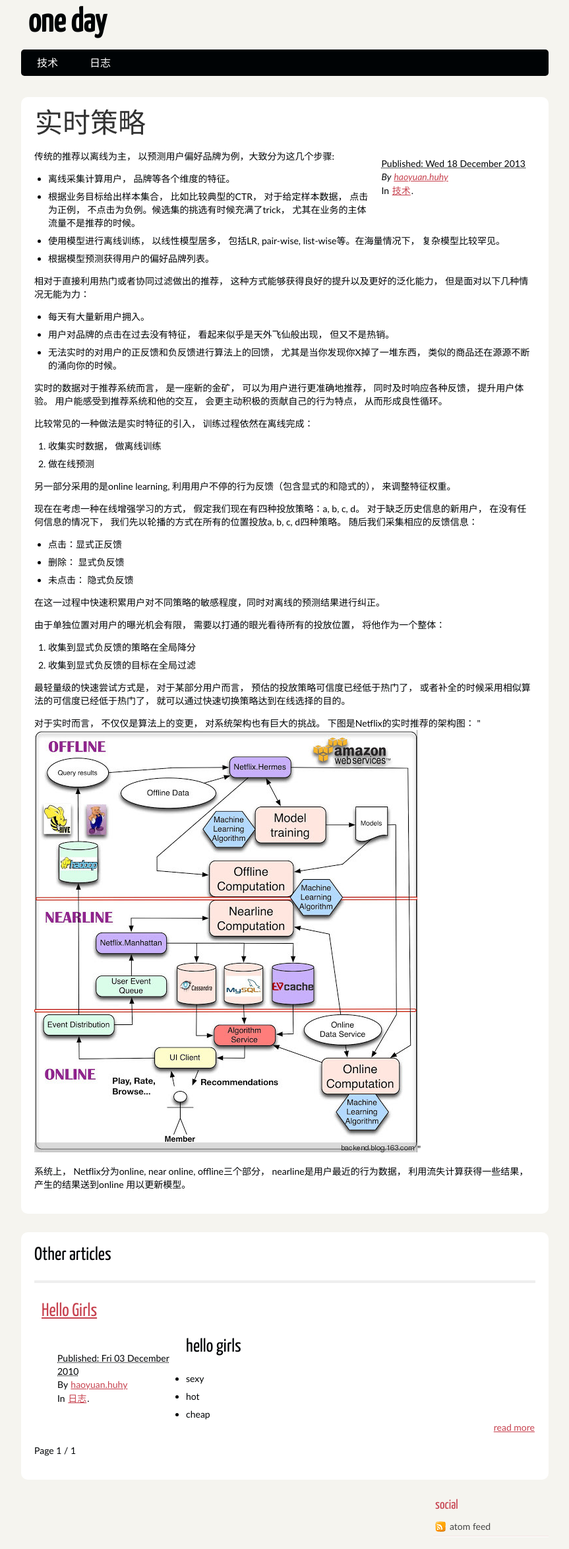
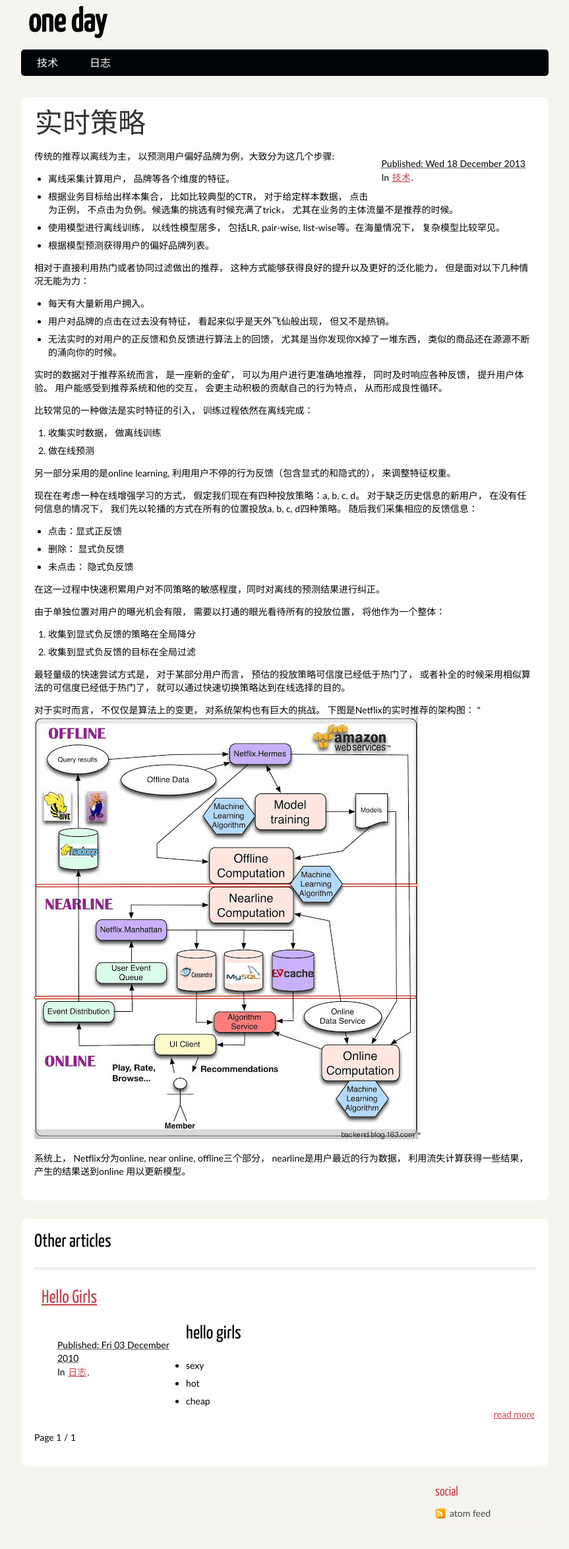
Before and after one commit to adays/adays.github.io, a plain HTML site: page author/haoyuanhuhy.html in a window 1280 px wide. Shown: the top 2347 px of the page at 66% size, without its empty margins (208-1071 px from the left). Drawn offline with Linux system fonts and the light colour scheme.

Commit message:
Update documentation

```diff
--- a/author/haoyuanhuhy.html
+++ b/author/haoyuanhuhy.html
@@ -28,9 +28,6 @@
                 Published: Wed 18 December 2013
         </abbr>
 
-        <address class="vcard author">
-                By                         <a class="url fn" href="/author/haoyuanhuhy.html">haoyuan.huhy</a>
-        </address>
 <p>In <a href="/category/ji-zhu.html">技术</a>. </p>
 
 </footer><!-- /.post-info --><p>传统的推荐以离线为主， 以预测用户偏好品牌为例，大致分为这几个步骤:</p>
@@ -90,9 +87,6 @@
                 Published: Fri 03 December 2010
         </abbr>
 
-        <address class="vcard author">
-                By                         <a class="url fn" href="/author/haoyuanhuhy.html">haoyuan.huhy</a>
-        </address>
 <p>In <a href="/category/ri-zhi.html">日志</a>. </p>
 
 </footer><!-- /.post-info -->                <h1>hello girls</h1>
```
Also changed, not shown: category/ji-zhu.html (+0 -3 lines), category/ri-zhi.html (+0 -3 lines), hello-girls.html (+0 -3 lines), index.html (+0 -6 lines), shi-shi-ce-lue.html (+0 -3 lines).
